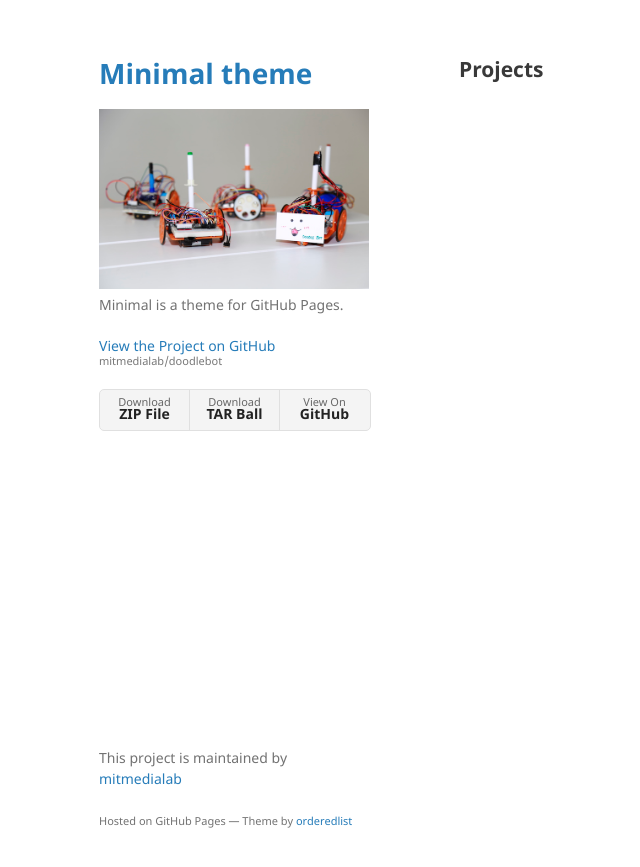
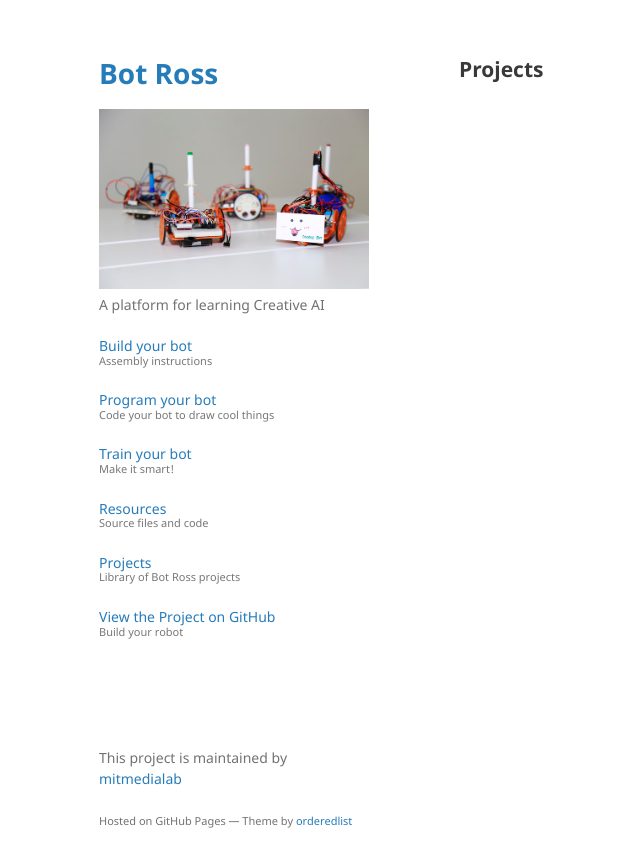
Before and after one commit to mitmedialab/doodlebot, a Jekyll site: the page built from projects.md, in a window 1280 px wide. Shown: the top 867 px of the page, without its empty margins (111-751 px from the left). Built offline with Jekyll 4.4.1, drawn with Linux system fonts in a browser that asks for light colours; our own code applies the rules of GitHub Pages for plain Markdown files.

Commit message:
Pages should work

```diff
--- a/_config.yml
+++ b/_config.yml
@@ -1,6 +1,6 @@
-title: Minimal theme
+title: Bot Ross
 logo: /assets/img/logo.png
-description: Minimal is a theme for GitHub Pages.
-show_downloads: true
+description: A platform for learning Creative AI
+show_downloads: false
 google_analytics:
 theme: jekyll-theme-minimal
--- a/_layouts/default.html
+++ b/_layouts/default.html
@@ -23,7 +23,12 @@
         <p>{{ site.description | default: site.github.project_tagline }}</p>
 
         {% if site.github.is_project_page %}
-        <p class="view"><a href="https://mitmedialab.github.io/doodlebot/another-page.html">View the Project on GitHub <small>{{ site.github.repository_nwo }}</small></a></p>
+        <p class="view"><a href="https://mitmedialab.github.io/doodlebot/make.html">Build your bot <small>Assembly instructions</small></a></p>
+        <p class="view"><a href="https://mitmedialab.github.io/doodlebot/program.html">Program your bot <small>Code your bot to draw cool things</small></a></p>
+        <p class="view"><a href="https://mitmedialab.github.io/doodlebot/another-page.html">Train your bot <small>Make it smart!</small></a></p>
+        <p class="view"><a href="https://mitmedialab.github.io/doodlebot/another-page.html">Resources <small>Source files and code</small></a></p>
+        <p class="view"><a href="https://mitmedialab.github.io/doodlebot/another-page.html">Projects <small>Library of Bot Ross projects</small></a></p>
+        <p class="view"><a href="https://mitmedialab.github.io/doodlebot/another-page.html">View the Project on GitHub <small>Build your robot</small></a></p>
         {% endif %}
 
         {% if site.github.is_user_page %}
```
